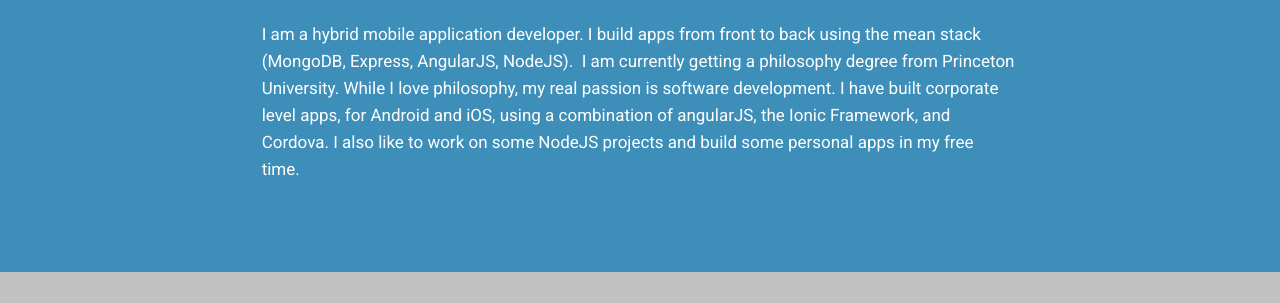
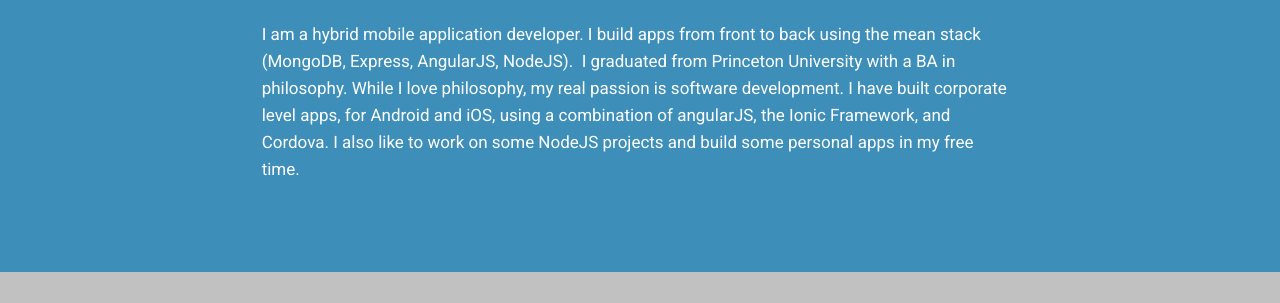
Before and after one commit to Jesspu/mywebsite, a website: page index.html in a window 1280 px wide. Shown: the part 124-427 px from the top of the page. Drawn offline with nearby package versions, Linux system fonts and the light colour scheme; files that its build step writes are made by us from their sources; files whose address does not match are found by name.

Commit message:
updated bio

```diff
--- a/index.html
+++ b/index.html
@@ -32,7 +32,7 @@
     </div>
     <div class="mbr-section__container container mbr-section__container--last">
         <div class="row">
-            <div class="mbr-article mbr-article--wysiwyg col-sm-8 col-sm-offset-2"><p>I am a hybrid mobile application developer. I build apps from front to back using the mean stack (MongoDB, Express, AngularJS, NodeJS). &nbsp;I am currently getting a philosophy degree from Princeton University. While I love philosophy, my real passion is software development. I have built corporate level apps, for Android and iOS, using a combination of angularJS, the Ionic Framework, and Cordova. I also like to work on some NodeJS projects and build some personal apps in my free time.&nbsp;</p></div>
+            <div class="mbr-article mbr-article--wysiwyg col-sm-8 col-sm-offset-2"><p>I am a hybrid mobile application developer. I build apps from front to back using the mean stack (MongoDB, Express, AngularJS, NodeJS). &nbsp;I graduated from Princeton University with a BA in philosophy. While I love philosophy, my real passion is software development. I have built corporate level apps, for Android and iOS, using a combination of angularJS, the Ionic Framework, and Cordova. I also like to work on some NodeJS projects and build some personal apps in my free time.&nbsp;</p></div>
         </div>
     </div>
 
```
